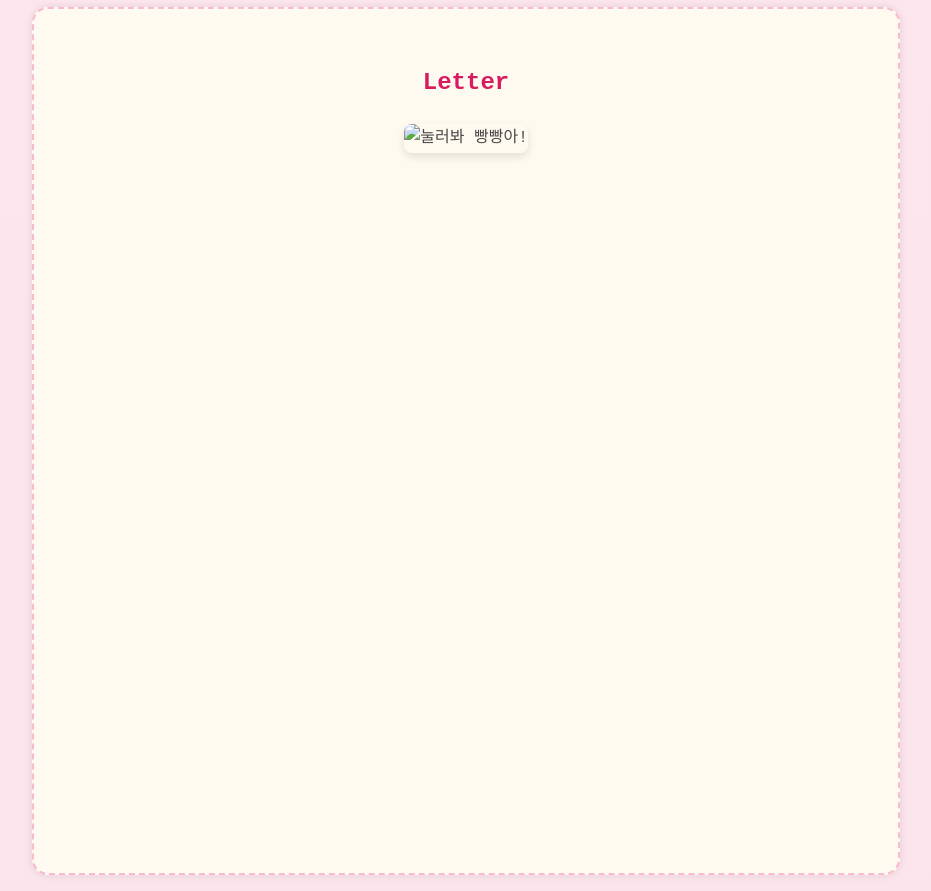
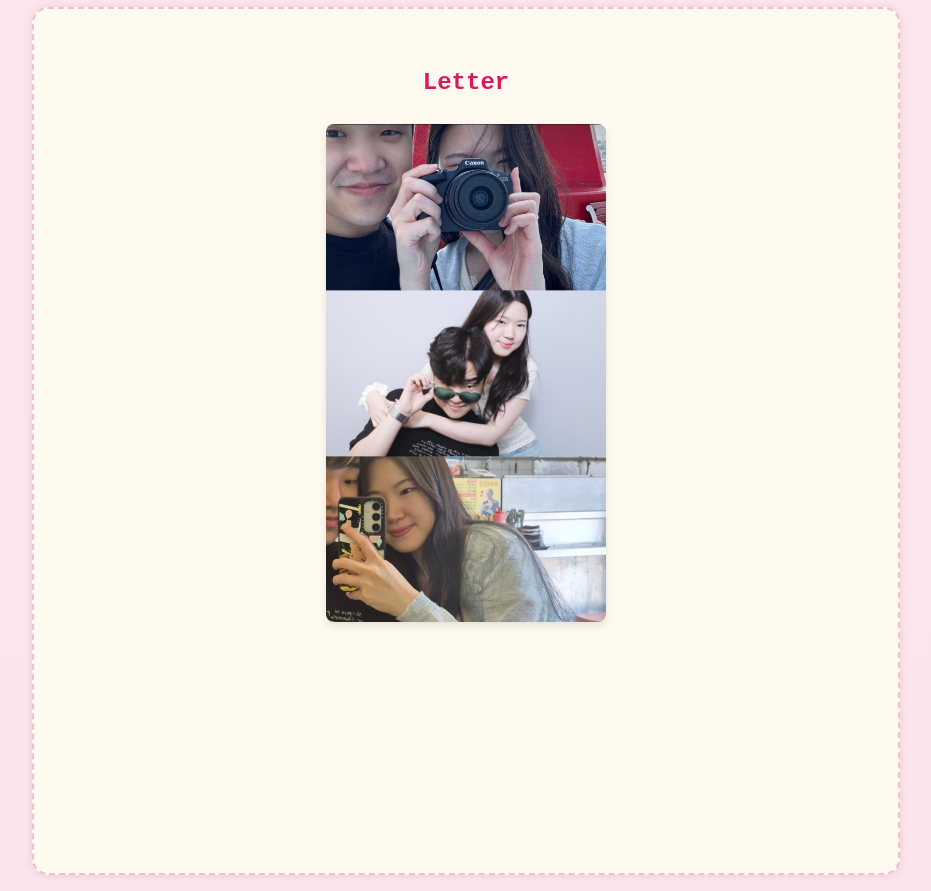
Before and after one commit to HangyuCha/Olive, a plain HTML site: page index.html in a window 1280 px wide. Shown: the part 5480-6371 px from the top of the page, without its empty margins (174-1105 px from the left). Drawn offline with Linux system fonts and the light colour scheme.

Commit message:
fix: 사진 수정(빈 요청)

```diff
--- a/index.html
+++ b/index.html
@@ -191,7 +191,7 @@
 
 <section id="letter" style="text-align: center;">
     <h2>Letter</h2>
-    <img src="image/l1.HEIC" alt="눌러봐 빵빵아!"
+    <img src="image/l1.jpg" alt="눌러봐 빵빵아!"
          style="width: 280px; cursor: pointer; border-radius: 8px; box-shadow: 0 4px 8px rgba(0,0,0,0.1); transition: transform 0.3s;"
          onclick="document.getElementById('letter-modal').classList.remove('hidden')" />
 </section>
```
Also changed, not shown: image/l1.jpg (added), 1 other file.
